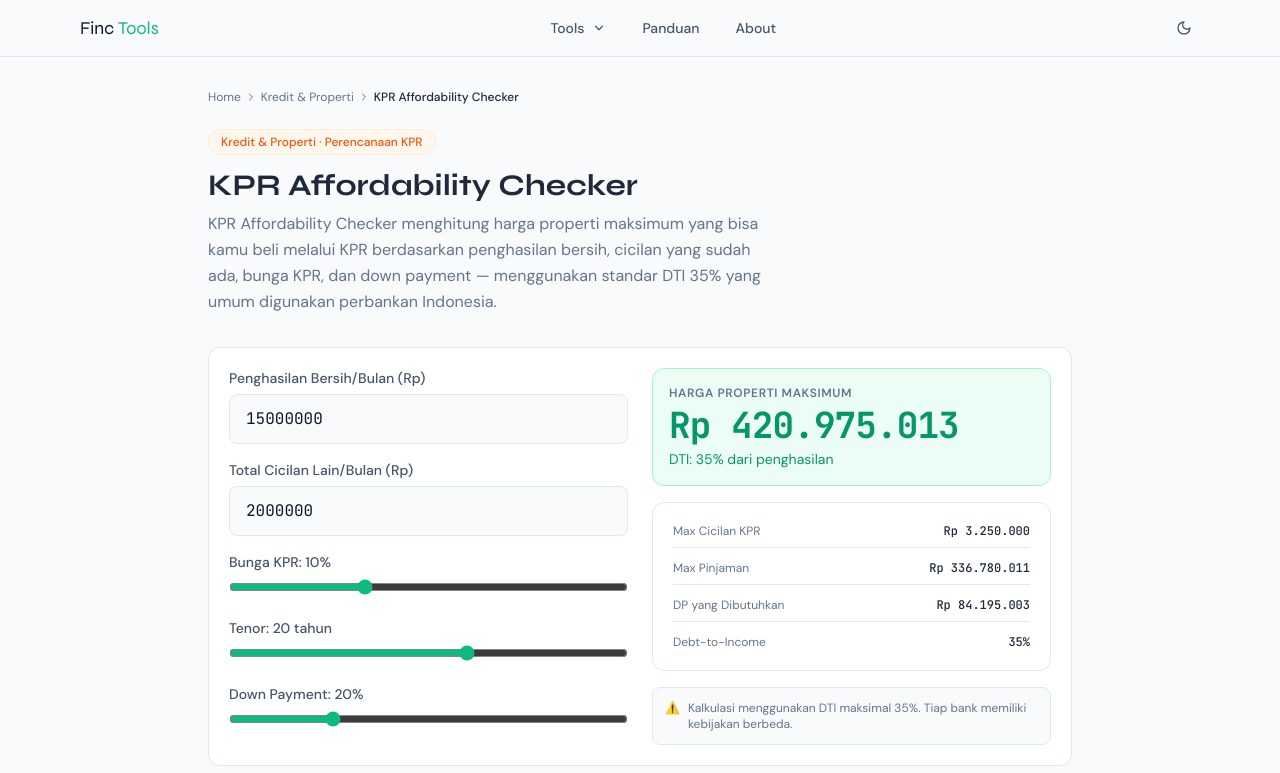
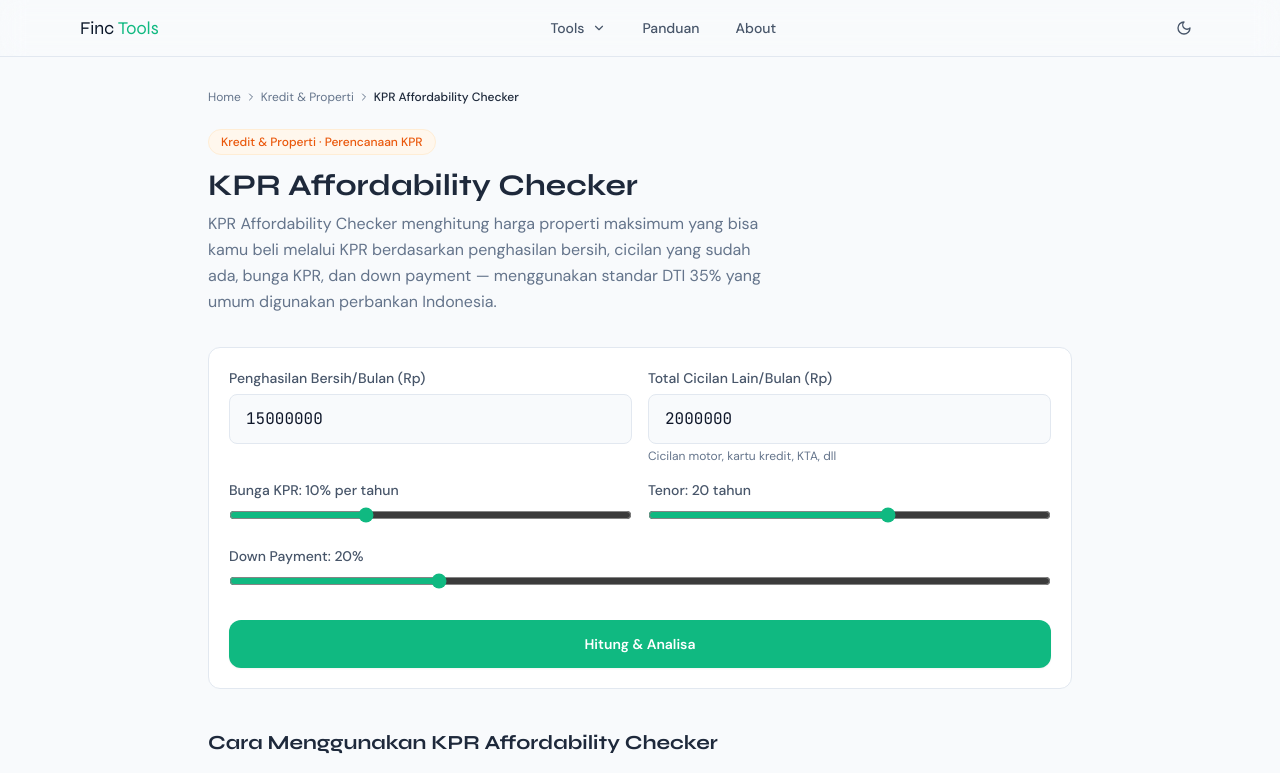
Before and after one commit to nurudhuhaalamin/finctools, a Next.js app: page /kredit-properti/kpr-affordability-checker in a window 1280 px wide. Shown: the top 773 px of the page. Built offline with nearby package versions, Linux system fonts and the light colour scheme.

Commit message:
Add files via upload

```diff
--- a/components/tools/kredit/KPRAffordabilityChecker.tsx
+++ b/components/tools/kredit/KPRAffordabilityChecker.tsx
@@ -1,41 +1,151 @@
 'use client'
-import { useState, useMemo } from 'react'
+import { useState } from 'react'
 import { hitungKPR } from '@/lib/calculations/property'
+import { analisaKPR } from '@/lib/analysis/kpr-analysis'
+import HasilAnalisa from '@/components/analysis/HasilAnalisa'
+
 const fmt = (n: number) => 'Rp ' + Math.round(n).toLocaleString('id-ID')
+
 export default function KPRAffordabilityChecker() {
-  const [ph,   setPh]   = useState(15_000_000)
-  const [lain, setLain] = useState(2_000_000)
-  const [rate, setRate] = useState(10)
-  const [tenor,setTenor]= useState(20)
-  const [dp,   setDp]   = useState(20)
-  const r = useMemo(() => hitungKPR(ph, lain, rate, tenor, dp), [ph, lain, rate, tenor, dp])
-  const statusColor = r.status==='sehat'?'finc-result-good':r.status==='perhatian'?'finc-result-warn':'finc-result-danger'
-  const statusTxt = r.status==='sehat'?'text-emerald-600 dark:text-emerald-400':r.status==='perhatian'?'text-amber-600 dark:text-amber-400':'text-red-600 dark:text-red-400'
+  const [ph,    setPh]    = useState(15_000_000)
+  const [lain,  setLain]  = useState(2_000_000)
+  const [rate,  setRate]  = useState(10)
+  const [tenor, setTenor] = useState(20)
+  const [dp,    setDp]    = useState(20)
+
+  const [hasil,   setHasil]   = useState<ReturnType<typeof hitungKPR> | null>(null)
+  const [analisa, setAnalisa] = useState<ReturnType<typeof analisaKPR> | null>(null)
+
+  const handleHitung = () => {
+    const r = hitungKPR(ph, lain, rate, tenor, dp)
+    const a = analisaKPR({
+      penghasilanBersih: ph,
+      totalCicilanLain: lain,
+      bungaKPR: rate,
+      tenorTahun: tenor,
+      dpPersen: dp,
+      dtiRatio: r.dtiRatio,
+      maxHargaProperti: r.maxHargaProperti,
+      maxCicilanKPR: r.maxCicilanKPR,
+    })
+    setHasil(r)
+    setAnalisa(a)
+    setTimeout(() => {
+      document.getElementById('kpr-hasil')?.scrollIntoView({ behavior: 'smooth', block: 'start' })
+    }, 100)
+  }
+
+  const handleReset = () => {
+    setHasil(null)
+    setAnalisa(null)
+  }
+
   return (
-    <div className="grid md:grid-cols-2 gap-6">
-      <div className="space-y-4">
-        <div><label className="finc-label">Penghasilan Bersih/Bulan (Rp)</label><input type="number" value={ph} onChange={e=>setPh(Number(e.target.value))} className="finc-input font-mono"/></div>
-        <div><label className="finc-label">Total Cicilan Lain/Bulan (Rp)</label><input type="number" value={lain} onChange={e=>setLain(Number(e.target.value))} className="finc-input font-mono"/></div>
-        <div><label className="finc-label">Bunga KPR: {rate}%</label><input type="range" min={5} max={20} step={0.5} value={rate} onChange={e=>setRate(Number(e.target.value))} className="w-full accent-emerald-500"/></div>
-        <div><label className="finc-label">Tenor: {tenor} tahun</label><input type="range" min={5} max={30} step={5} value={tenor} onChange={e=>setTenor(Number(e.target.value))} className="w-full accent-emerald-500"/></div>
-        <div><label className="finc-label">Down Payment: {dp}%</label><input type="range" min={10} max={50} step={5} value={dp} onChange={e=>setDp(Number(e.target.value))} className="w-full accent-emerald-500"/></div>
+    <div className="space-y-6">
+      {/* Input Form */}
+      <div className="grid md:grid-cols-2 gap-4">
+        <div>
+          <label className="finc-label">Penghasilan Bersih/Bulan (Rp)</label>
+          <input type="number" value={ph}
+            onChange={e => { setPh(Number(e.target.value)); handleReset() }}
+            className="finc-input font-mono" />
         </div>
-      <div className="space-y-4">
-        <div className={statusColor}>
-          <p className="text-xs font-semibold uppercase tracking-wider text-[--text-secondary] mb-1">Harga Properti Maksimum</p>
-          <div className={`font-mono font-bold text-4xl tracking-tight mb-1 ${statusTxt}`}>{fmt(r.maxHargaProperti)}</div>
-          <p className={`text-sm ${statusTxt}`}>DTI: {r.dtiRatio}% dari penghasilan</p>
+        <div>
+          <label className="finc-label">Total Cicilan Lain/Bulan (Rp)</label>
+          <input type="number" value={lain}
+            onChange={e => { setLain(Number(e.target.value)); handleReset() }}
+            className="finc-input font-mono" />
+          <p className="text-xs text-[--text-secondary] mt-1">Cicilan motor, kartu kredit, KTA, dll</p>
         </div>
+        <div>
+          <label className="finc-label">Bunga KPR: {rate}% per tahun</label>
+          <input type="range" min={5} max={20} step={0.5} value={rate}
+            onChange={e => { setRate(Number(e.target.value)); handleReset() }}
+            className="w-full accent-emerald-500" />
+        </div>
+        <div>
+          <label className="finc-label">Tenor: {tenor} tahun</label>
+          <input type="range" min={5} max={30} step={5} value={tenor}
+            onChange={e => { setTenor(Number(e.target.value)); handleReset() }}
+            className="w-full accent-emerald-500" />
+        </div>
+        <div className="md:col-span-2">
+          <label className="finc-label">Down Payment: {dp}%</label>
+          <input type="range" min={10} max={50} step={5} value={dp}
+            onChange={e => { setDp(Number(e.target.value)); handleReset() }}
+            className="w-full accent-emerald-500" />
+        </div>
+      </div>
+
+      {/* Tombol Submit */}
+      <button onClick={handleHitung}
+        className="w-full py-3.5 rounded-xl bg-finc-green hover:bg-emerald-600
+                   text-white font-semibold text-sm transition-all
+                   flex items-center justify-center gap-2 shadow-sm active:scale-[0.99]">
+        Hitung &amp; Analisa
+      </button>
+
+      {/* Hasil — muncul setelah tombol ditekan */}
+      {hasil && analisa && (
+        <div id="kpr-hasil" className="space-y-4 pt-2">
+          <div className="flex items-center gap-3">
+            <div className="flex-1 h-px bg-[--border]" />
+            <span className="text-xs text-[--text-secondary] font-medium">Hasil Kalkulasi</span>
+            <div className="flex-1 h-px bg-[--border]" />
+          </div>
+
+          {/* Hasil Utama */}
+          <div className={hasil.status === 'sehat' ? 'finc-result-good' : hasil.status === 'perhatian' ? 'finc-result-warn' : 'finc-result-danger'}>
+            <p className="text-xs font-semibold uppercase tracking-wider text-[--text-secondary] mb-1">
+              Harga Properti Maksimum
+            </p>
+            <div className={`font-mono font-bold text-4xl tracking-tight mb-1
+              ${hasil.status === 'sehat' ? 'text-emerald-600 dark:text-emerald-400'
+                : hasil.status === 'perhatian' ? 'text-amber-600 dark:text-amber-400'
+                : 'text-red-600 dark:text-red-400'}`}>
+              {fmt(hasil.maxHargaProperti)}
+            </div>
+            <p className={`text-sm ${hasil.status === 'sehat' ? 'text-emerald-600 dark:text-emerald-400'
+              : hasil.status === 'perhatian' ? 'text-amber-600 dark:text-amber-400'
+              : 'text-red-600 dark:text-red-400'}`}>
+              DTI: {hasil.dtiRatio}% dari penghasilan
+            </p>
+          </div>
+
+          {/* Rincian */}
           <div className="finc-card space-y-3">
-          {[['Max Cicilan KPR',fmt(r.maxCicilanKPR)],['Max Pinjaman',fmt(r.maxPinjaman)],['DP yang Dibutuhkan',fmt(r.dpDibutuhkan)],['Debt-to-Income',`${r.dtiRatio}%`]].map(([l,v])=>(
+            {[
+              ['Max Cicilan KPR/bulan', fmt(hasil.maxCicilanKPR)],
+              ['Max Pinjaman', fmt(hasil.maxPinjaman)],
+              ['DP yang Dibutuhkan', fmt(hasil.dpDibutuhkan)],
+              ['Debt-to-Income Ratio', `${hasil.dtiRatio}%`],
+            ].map(([l, v]) => (
               <div key={l} className="flex justify-between border-b border-[--border] last:border-0 pb-2 last:pb-0">
                 <span className="text-xs text-[--text-secondary]">{l}</span>
                 <span className="text-xs font-mono font-medium text-[--text-primary]">{v}</span>
               </div>
             ))}
           </div>
-        <div className="finc-disclaimer"><span>⚠️</span><span>Kalkulasi menggunakan DTI maksimal 35%. Tiap bank memiliki kebijakan berbeda.</span></div>
+
+          {/* Divider Hasil Analisa */}
+          <div className="flex items-center gap-3">
+            <div className="flex-1 h-px bg-[--border]" />
+            <span className="text-xs text-[--text-secondary] font-medium">Hasil Analisa</span>
+            <div className="flex-1 h-px bg-[--border]" />
           </div>
+
+          {/* Hasil Analisa */}
+          <HasilAnalisa hasil={analisa} />
+
+          {/* Hitung Ulang */}
+          <button onClick={handleReset}
+            className="w-full py-2.5 rounded-xl border border-[--border]
+                       text-[--text-secondary] text-sm font-medium
+                       hover:border-finc-green hover:text-finc-green transition-all">
+            Ubah Input &amp; Hitung Ulang
+          </button>
+        </div>
+      )}
     </div>
   )
 }
```
Lines whose indentation alone changed are shown as unchanged.
